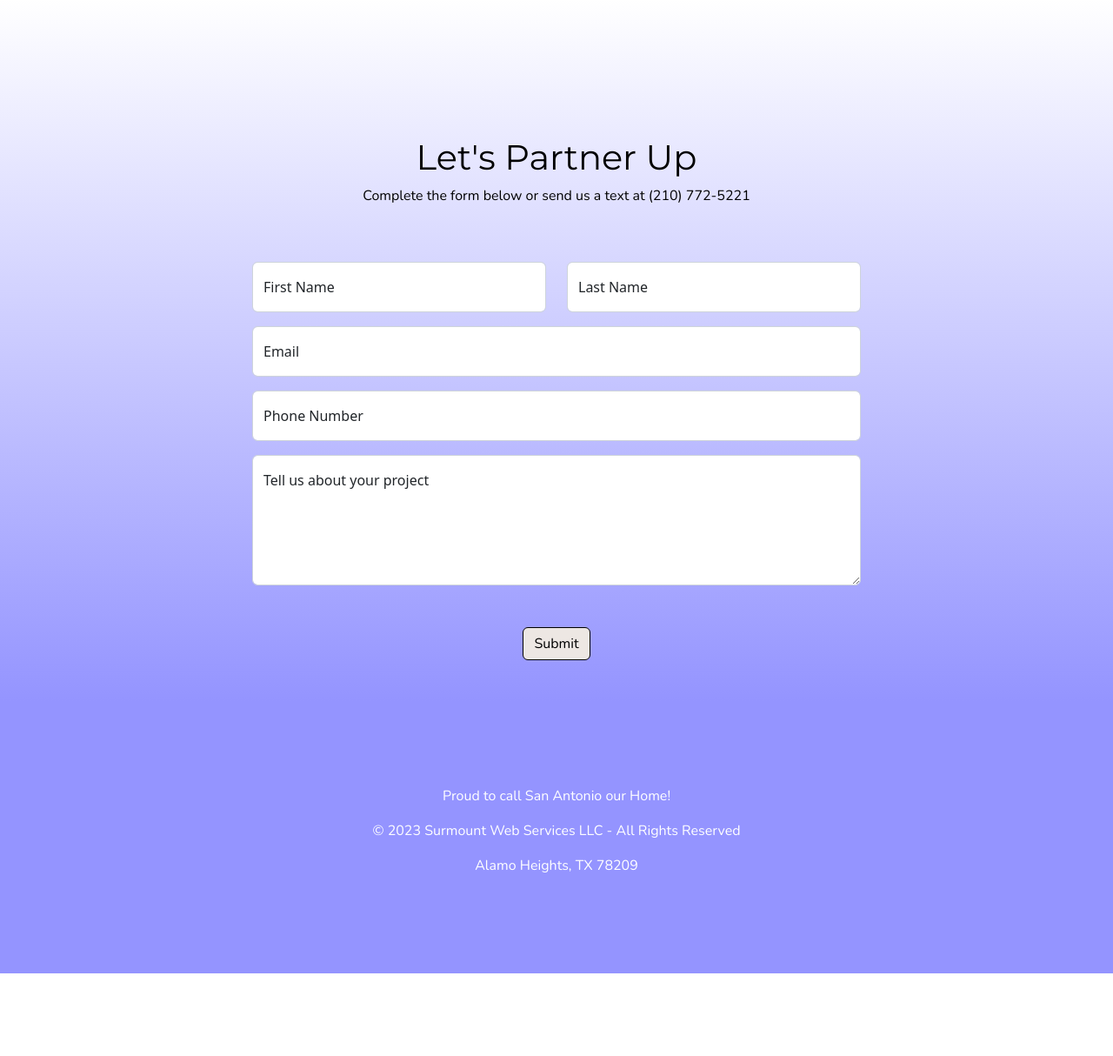
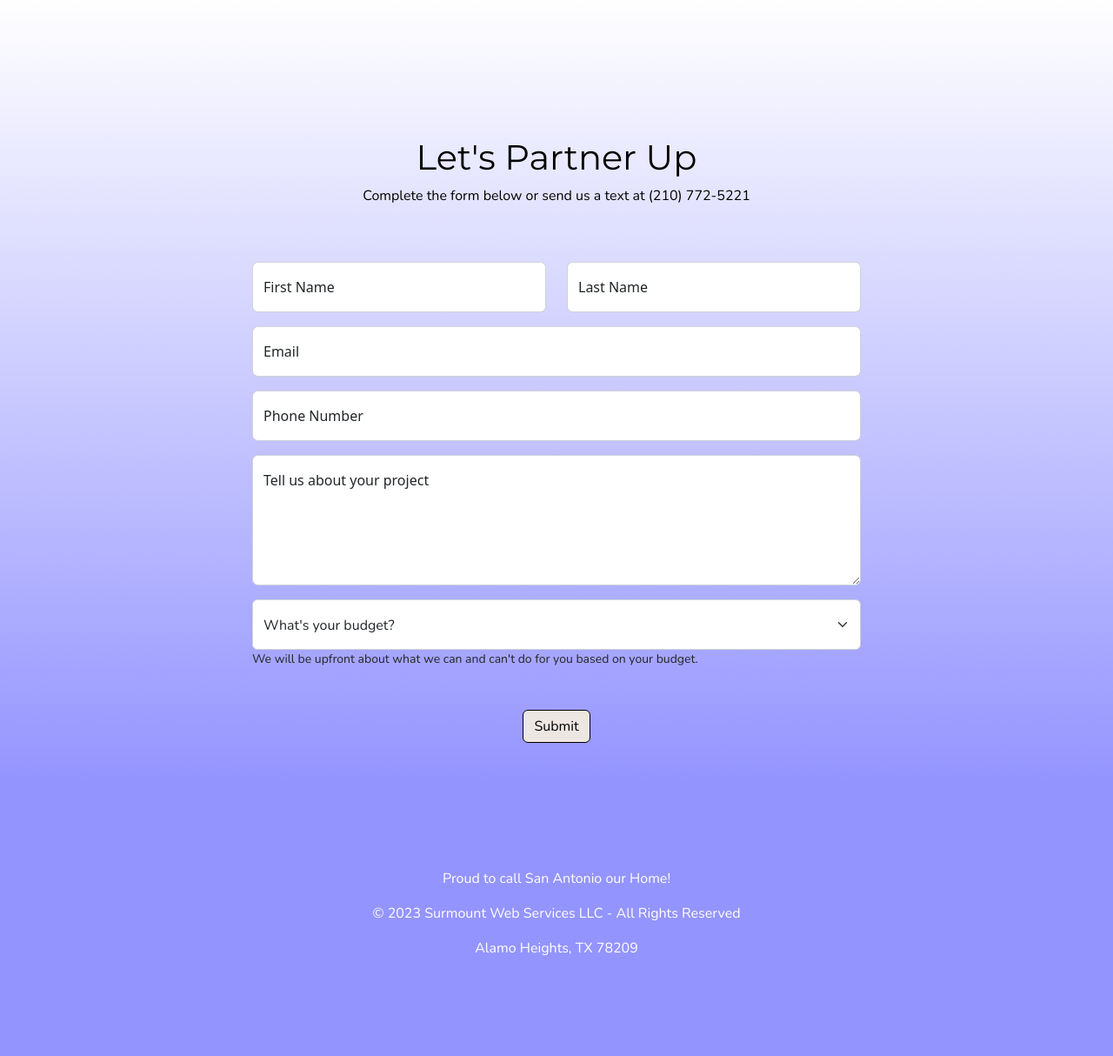
Before and after one commit to bharding216/surmount, a Python web app: template project/templates/index.html in a window 1280 px wide. Shown: the part 3637-4851 px from the top of the page at 87% size. Before the commit the page ends 4756 px from the top, so only its background shows below. Run offline with Jinja, Linux system fonts and the light colour scheme; the template is opened without the code that fills it, so the values that code supplies are empty; some libraries are stand-ins or nearby versions.

Commit message:
Update to contact form to include budget plus some AOS changes on the homepage

```diff
--- a/project/templates/blog_templates/cities/satx1.html
+++ b/project/templates/blog_templates/cities/satx1.html
@@ -33,7 +33,10 @@
             <p>In our fast-paced digital world, having a strong online presence is crucial for any business in San Antonio, Texas. Whether you're a small startup or an established enterprise, a well-designed and responsive website can make all the difference. At Surmount, we take pride in being San Antonio's leading web development company, offering a range of exceptional services tailored to meet your unique needs. In this article, we will delve into what sets us apart from the competition and highlight our key strengths, including effective communication, responsive design, expert database design and integration, and the use of cutting-edge technologies.</p>
 
             <h2>Effective Communication</h2>
-            <p>At Surmount, we firmly believe that open and transparent communication is the foundation of a successful web development partnership. We understand that each business has its own objectives, target audience, and design preferences. That's why we prioritize understanding your specific requirements from the very beginning. Our dedicated team of professionals takes the time to listen and collaborate closely with you throughout the development process, ensuring that your vision is translated into a stunning and functional website. By keeping you updated on progress, addressing your concerns promptly, and providing clear timelines, we foster a seamless and enjoyable experience that leads to a successful outcome.</p>
+            <p>Communication is not just a one-way street at Surmount; it's a vibrant dance of ideas and feedback. We believe that effective communication is a two-fold process that involves active listening and proactive collaboration. Our team of professionals is skilled in the art of listening, paying close attention to your business objectives, target audience, and design preferences. We value your input and encourage you to share your vision, ideas, and aspirations with us. Together, we embark on a creative journey where your thoughts are transformed into a tangible reality.</p>
+            <p>Throughout the web development process, we keep the channels of communication wide open. We provide regular updates on the progress of your project, ensuring that you are always in the loop and have a clear understanding of the development milestones. We believe that your feedback is invaluable, and we actively seek it at every stage of the process. Whether it's discussing design concepts, refining functionalities, or fine-tuning the user experience, your input shapes the direction of the project. We are committed to addressing your concerns promptly and transparently, offering solutions that align with your goals and priorities. By fostering this collaborative and communicative environment, we create a partnership that empowers you and ensures that the final result exceeds your expectations.</p>
+            <p>In addition to open communication, we understand the importance of providing clear timelines and managing expectations. We know that time is of the essence, and we strive to deliver your project in a timely manner without compromising on quality. Our team meticulously plans and organizes each phase of the development process, setting realistic milestones and deadlines. We believe in transparency, and we communicate these timelines to you, giving you a clear roadmap of the project's progress. We value your time and ensure that we adhere to the agreed-upon schedule, allowing you to make well-informed business decisions and launch your website on time.</p>
+            <p>At Surmount, we recognize that effective communication is not just a checkbox on our list of services; it is ingrained in our DNA. We embrace the power of collaboration, actively involving you in the decision-making process and leveraging your expertise to create a website that truly reflects your brand and resonates with your target audience. Our commitment to open and transparent communication, combined with our technical prowess and creative flair, sets us apart as a trusted partner for your web development needs. Experience the joy of seamless collaboration and watch your vision come to life with Surmount.</p>
 
             <h2>Responsive Design</h2>
             <p>In today's mobile-driven era, where the boundaries between virtual and physical interactions are constantly blurring, having a website that not only looks great but also functions flawlessly across all devices has become an absolute necessity. It's like having a digital storefront that seamlessly welcomes visitors from every corner of the digital world, whether they are browsing on their smartphones during a commute, leisurely exploring on a tablet from the comfort of their couch, or researching on a desktop computer in their office. At Surmount, we understand the pivotal role that mobile devices play in shaping the online landscape, and we are committed to ensuring that your website thrives in this dynamic environment.</p>
--- a/project/templates/contact_email.html
+++ b/project/templates/contact_email.html
@@ -15,6 +15,7 @@
         <li>Email: {{ email }}</li>
         <li>Phone: {{ phone }}</li>
         <li>Message: {{ message }}</li>
+        <li>Budget: {{ budget }}</li>
     </ul>
 
     <p>Congrats on the new client!</p>
--- a/project/templates/index.html
+++ b/project/templates/index.html
@@ -270,12 +270,12 @@
     <div class="pb-5 text-center" style="padding-top: 110px;">
         <div class="container">
             <div id="contact-form-container">
-                <div class="pb-5" data-aos="fade-right" data-aos-delay="700" data-aos-duration="1000">
+                <div class="pb-5">
                     <h1 style="color: black;">Let's Partner Up</h1>
                     <p style="color: black;">Complete the form below or send us a text at (210) 772-5221</p>
                 </div>
 
-                <form action="{{ url_for('views.contact_confirmation') }}" method="POST">
+                <form action="{{ url_for('views.contact') }}" method="POST">
 
                     <div class="row">
                         <div class="col-6">
@@ -317,18 +317,32 @@
 
                     <div class="row">
                         <div class="col">
-                            <div class="form-floating mb-5">
-
-
+                            <div class="form-floating mb-3">
                                 <textarea class="form-control" id="message" name="message"
                                 placeholder="Tell us about your project" style="height: 150px"></textarea>
                                 <label for="message">Tell us about your project</label>
-
                             </div>
                         </div>
                     </div>
 
-                    <div data-aos="fade-right" data-aos-delay="700" data-aos-duration="1000">
+                    <div class="row">
+                        <div class="col">
+                            <div class="form-floating mb-5">
+                                <select class="form-select" style="padding-top: 12px;" name="budget" id="budget" required>
+                                    <option selected disabled value="">What's your budget?</option>
+                                    {% for option in options %}
+                                        <option value="{{ option }}">{{ option }}</option>
+                                    {% endfor %}
+                                </select>
+
+                                <div>
+                                    <p style="font-size: 14px; text-align: left;">We will be upfront about what we can and can't do for you based on your budget.</p>
+                                </div>
+                            </div>
+                        </div>
+                    </div>
+
+                    <div>
                         <button type="submit" class="btn btn-primary">Submit</button>
                     </div>
 
@@ -338,4 +352,17 @@
     </div>
 </div>
 
+
+<script>
+    const form = document.querySelector('form');
+    const budgetSelect = document.getElementById('budget');
+
+    form.addEventListener('submit', function(event) {
+        if (budgetSelect.value === '') {
+            event.preventDefault(); // Prevent form submission
+            alert('Please select a budget option.'); // Show an error message
+        }
+    });
+</script>
+
 {% endblock %}
```
Also changed, not shown: project/templates/contact.html (+27 -5 lines), project/templates/pricing.html (+4 -4 lines), project/views.py (+17 -28 lines).
